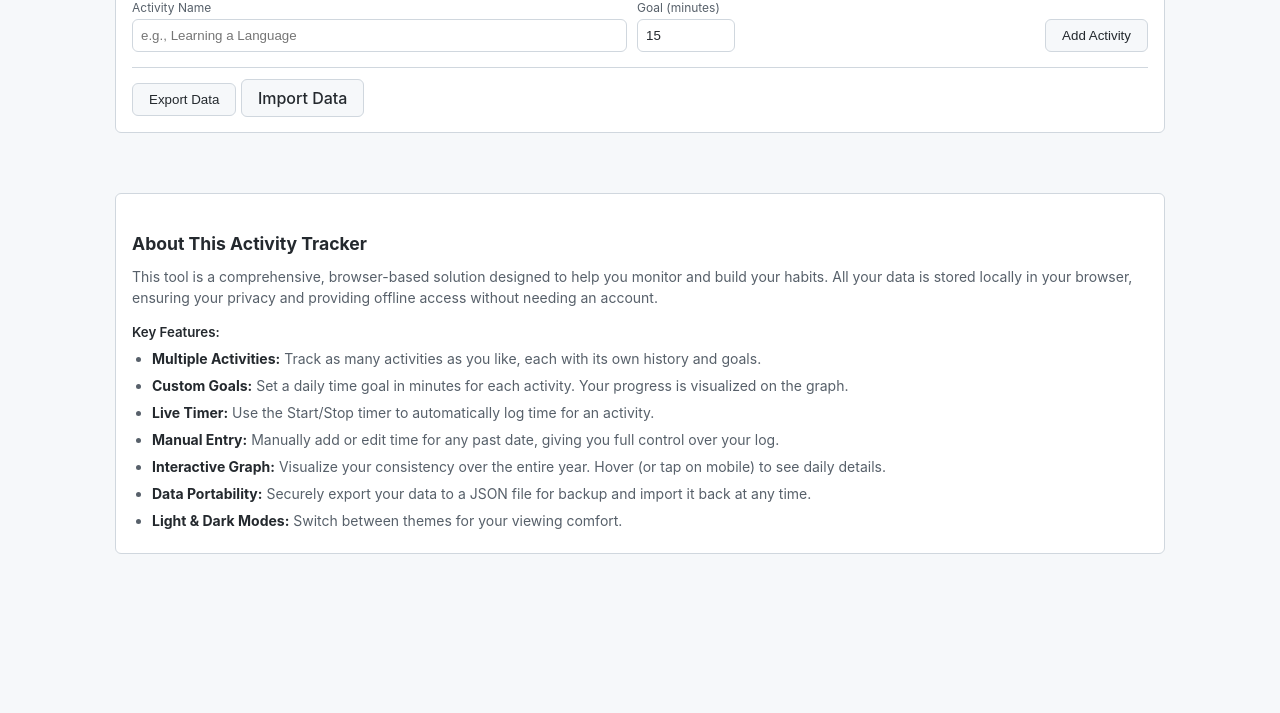
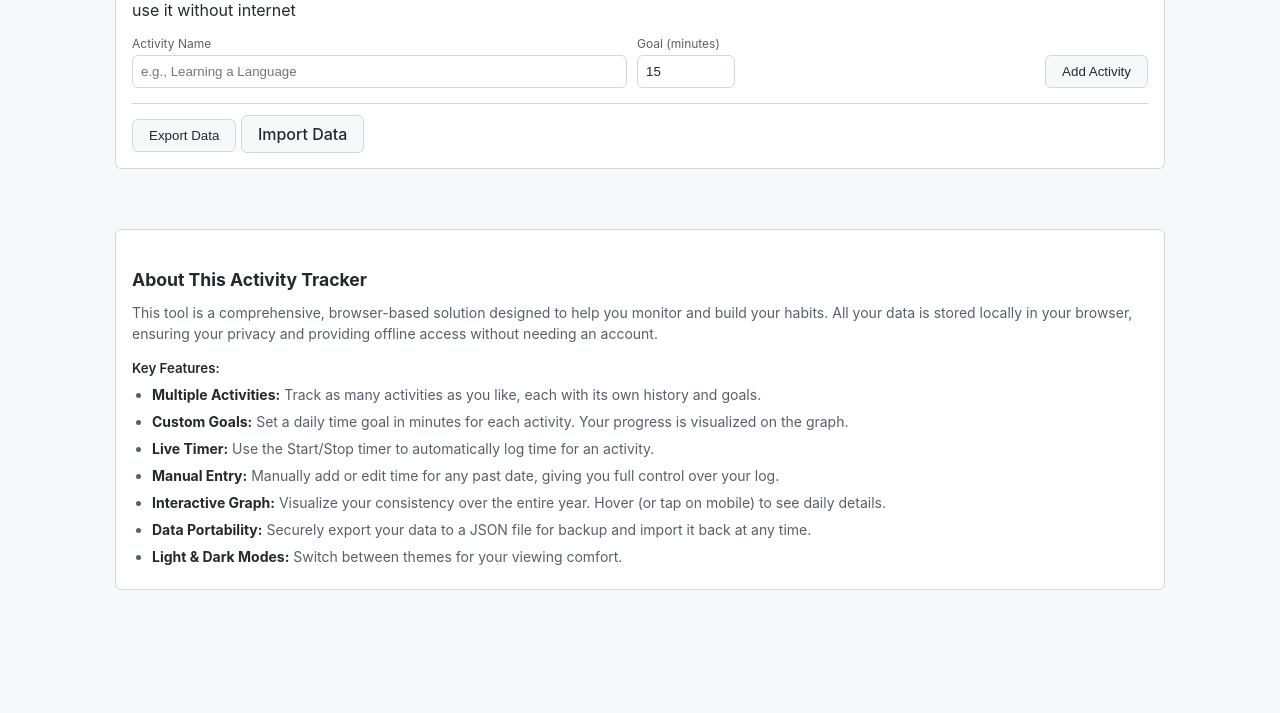
Before and after one commit to xdev23/activity-tracker-html, a plain HTML site: page index.html in a window 1280 px wide. Shown: the part 87-800 px from the top of the page. Drawn offline with Linux system fonts and the light colour scheme.

Commit message:
Update index.html

```diff
--- a/index.html
+++ b/index.html
@@ -358,6 +358,7 @@
                     <button data-action="toggle-theme" class="btn" style="font-size: 12px;">Toggle Theme</button>
                 </div>
             </h1>
+            <p> use it without internet</p>
             <div class="controls">
                 <div class="input-group">
                     <label for="activity-name-input">Activity Name</label>
```
